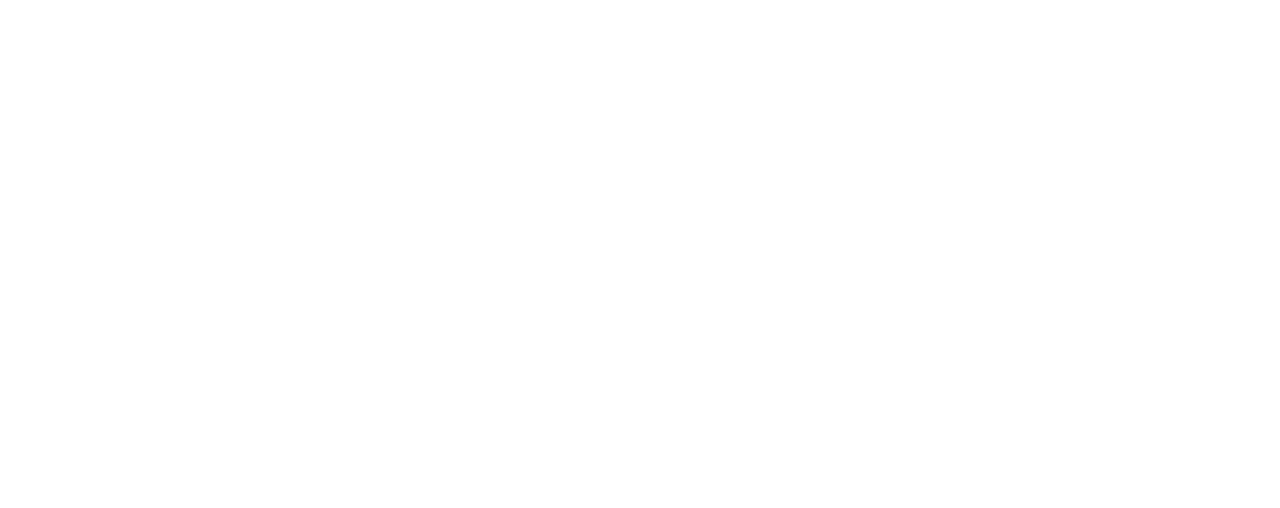
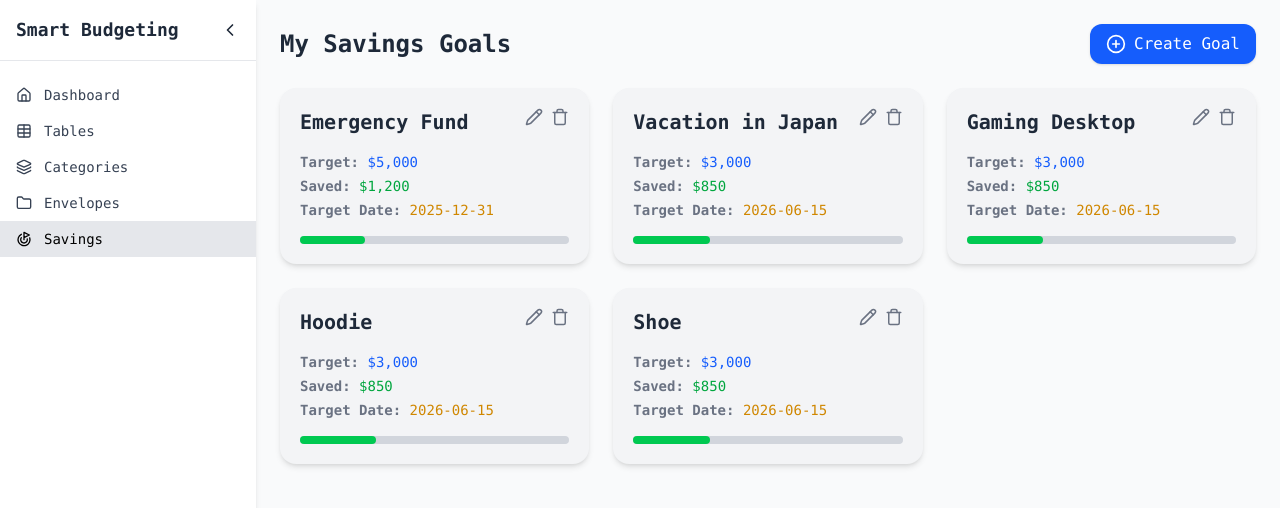
Before and after one commit to Pyaephyo33/sb-front-ui, a React (Vite) app: page /savings-goals in a window 1280 px wide. Before the commit this address had no page. Shown: the top 508 px of the page. Built offline with nearby package versions, Linux system fonts and the light colour scheme.

Commit message:
updated the envelope design & created list of savings goals design

```diff
--- a/src/App.jsx
+++ b/src/App.jsx
@@ -11,7 +11,8 @@ import TableEnvelope from './pages/envelopes/TableEnvelope'
 import CreateEnvelope from './pages/envelopes/CreateEnvelope'
 import EditEnvelope from './pages/envelopes/EditEnvelope'
 
-
+import ListSavingsGoals from './pages/savingsGoals/ListSavingsGoals'
+import CreateSavingsGoals from './pages/savingsGoals/CreateSavingsGoals'
 
 
 // client
@@ -35,7 +36,9 @@ const App = () => {
         <Route path="/envelopes/create" element={<CreateEnvelope />} />
         <Route path="/envelopes/edit/:id" element={<EditEnvelope />} />
 
-
+        {/* Savings Goals */}
+        <Route path='/savings-goals' element={<ListSavingsGoals />} />
+        <Route path='/savings-goals/create' element={<CreateSavingsGoals />} />
 
 
         {/* Client side */}
--- a/src/components/Sidebar.jsx
+++ b/src/components/Sidebar.jsx
@@ -7,13 +7,15 @@ import {
   Folder,
   ChevronLeft,
   ChevronRight,
+  Goal,
 } from 'lucide-react';
 
 const menuItems = [
   { name: 'Dashboard', icon: <Home className="w-4 h-4" />, path: '/' },
   { name: 'Tables', icon: <Table className="w-4 h-4" />, path: '/tables' },
   { name: 'Categories', icon: <Layers className="w-4 h-4" />, path: '/categories' },
-  { name: 'Envelopes', icon: <Folder className="w-4 h-4" />, path: '/envelopes' }
+  { name: 'Envelopes', icon: <Folder className="w-4 h-4" />, path: '/envelopes' },
+  { name: 'Savings', icon: <Goal className="w-4 h-4" />, path: '/savings-goals' }
 ];
 
 const Sidebar = () => {
--- a/src/pages/envelopes/TableEnvelope.jsx
+++ b/src/pages/envelopes/TableEnvelope.jsx
@@ -14,6 +14,8 @@ const TableEnvelope = () => {
       <section className="py-4">
         <div className="w-full xl:w-11/12 mb-6 px-4 mx-auto">
           <div className="relative flex flex-col min-w-0 break-words bg-white dark:bg-gray-800 w-full shadow-xl rounded-lg">
+
+            {/* Header */}
             <div className="rounded-t mb-0 px-4 py-3 border-b border-gray-200 dark:border-gray-700">
               <div className="flex flex-wrap items-center justify-between">
                 <h3 className="font-semibold text-base text-gray-800 dark:text-white">Envelope List</h3>
@@ -26,55 +28,49 @@ const TableEnvelope = () => {
               </div>
             </div>
 
-            <div className="block w-full overflow-x-auto">
-              <table className="items-center w-full border-collapse text-sm">
-                <thead>
-                  <tr className="bg-gray-100 dark:bg-gray-700">
-                    <th className="px-6 py-3 text-xs font-semibold text-left text-gray-600 dark:text-gray-300 uppercase border-b border-gray-200 dark:border-gray-600">
-                      Name
-                    </th>
-                    <th className="px-6 py-3 text-xs font-semibold text-left text-gray-600 dark:text-gray-300 uppercase border-b border-gray-200 dark:border-gray-600">
-                      Budgeted Amount
-                    </th>
-                    <th className="px-6 py-3 text-xs font-semibold text-left text-gray-600 dark:text-gray-300 uppercase border-b border-gray-200 dark:border-gray-600">
-                      Cycle Type
-                    </th>
-                    <th className="px-6 py-3 text-xs font-semibold text-left text-gray-600 dark:text-gray-300 uppercase border-b border-gray-200 dark:border-gray-600">
-                      Actions
-                    </th>
-                  </tr>
-                </thead>
-
-                <tbody>
+            {/* Envelope Cards */}
+            <div className="grid grid-cols-1 sm:grid-cols-2 lg:grid-cols-3 gap-6 p-4">
               {sampleData.map((env) => (
-                    <tr key={env.id} className="hover:bg-gray-50 dark:hover:bg-gray-700 transition">
-                      <td className="px-6 py-4 border-b border-gray-200 dark:border-gray-600 text-gray-800 dark:text-white">
+                <div
+                  key={env.id}
+                  className="bg-white dark:bg-gray-900 rounded-2xl p-5 shadow-md hover:shadow-xl hover:-translate-y-1 transform transition-all duration-300"
+                >
+                  <div className="flex justify-between items-start mb-4">
+                    <h2 className="text-lg font-bold text-gray-800 dark:text-gray-100">
                       {env.name}
-                      </td>
-                      <td className="px-6 py-4 border-b border-gray-200 dark:border-gray-600 text-gray-700 dark:text-gray-200">
-                        ${env.budgeted_amount}
-                      </td>
-                      <td className="px-6 py-4 border-b border-gray-200 dark:border-gray-600 text-gray-700 dark:text-gray-200">
-                        {env.cycle_type}
-                      </td>
-                      <td className="px-6 py-4 border-b border-gray-200 dark:border-gray-600">
-                        <div className="flex space-x-3">
+                    </h2>
+                    <div className="flex gap-2">
                       <Link
                         to={`/envelopes/edit/${env.id}`}
-                            className="text-blue-300 hover:text-blue-600 inline-flex items-center"
+                        className="text-blue-500 hover:text-blue-700"
+                        title="Edit"
                       >
-                            <Pencil className='w-4 h-4 mr-1' /> Edit
+                        <Pencil className="w-4 h-4" />
                       </Link>
-                          <button className='text-red-300 hover:text-red-600 inline-flex items-center'>
-                            <Trash2 className='w-4 h-4 mr-1' /> Delete
+                      <button className="text-red-500 hover:text-red-700" title="Delete">
+                        <Trash2 className="w-4 h-4" />
                       </button>
                     </div>
-                      </td>
-                    </tr>
+                  </div>
+
+                  <div className="space-y-1 text-sm">
+                    <p>
+                      <span className="font-semibold text-gray-500 dark:text-gray-400">Budgeted:</span>{' '}
+                      <span className="text-green-600 dark:text-green-400 font-medium">
+                        ${env.budgeted_amount.toLocaleString()}
+                      </span>
+                    </p>
+                    <p>
+                      <span className="font-semibold text-gray-500 dark:text-gray-400">Cycle:</span>{' '}
+                      <span className="text-yellow-600 dark:text-yellow-400 font-medium capitalize">
+                        {env.cycle_type}
+                      </span>
+                    </p>
+                  </div>
+                </div>
               ))}
-                </tbody>
-              </table>
             </div>
+
           </div>
         </div>
       </section>
--- /dev/null
+++ b/src/pages/savingsGoals/CreateSavingsGoals.jsx
@@ -0,0 +1,11 @@
+import React from 'react'
+
+const CreateSavingsGoals = () => {
+  return (
+    <div>
+      Create Savings Goals
+    </div>
+  )
+}
+
+export default CreateSavingsGoals
--- /dev/null
+++ b/src/pages/savingsGoals/ListSavingsGoals.jsx
@@ -0,0 +1,114 @@
+import React from "react";
+import { Link } from "react-router-dom";
+import { Pencil, PlusCircle, Trash } from "lucide-react";
+import Container from "../../components/Container";
+
+const dummyGoals = [
+  {
+    id: 1,
+    title: "Emergency Fund",
+    targetAmount: 5000,
+    currentSaved: 1200,
+    targetDate: "2025-12-31",
+  },
+  {
+    id: 2,
+    title: "Vacation in Japan",
+    targetAmount: 3000,
+    currentSaved: 850,
+    targetDate: "2026-06-15",
+  },
+  {
+    id: 3,
+    title: "Gaming Desktop",
+    targetAmount: 3000,
+    currentSaved: 850,
+    targetDate: "2026-06-15",
+  },
+  {
+    id: 4,
+    title: "Hoodie",
+    targetAmount: 3000,
+    currentSaved: 850,
+    targetDate: "2026-06-15",
+  },
+  {
+    id: 5,
+    title: "Shoe",
+    targetAmount: 3000,
+    currentSaved: 850,
+    targetDate: "2026-06-15",
+  },
+];
+
+const ListSavingsGoals = () => {
+  return (
+    <Container>
+      <div className="flex justify-between items-center mb-6">
+        <h1 className="text-2xl font-bold text-gray-800 dark:text-white">My Savings Goals</h1>
+        <Link
+          to="/savings-goals/create"
+          className="inline-flex items-center gap-2 px-4 py-2 bg-blue-600 text-white rounded-xl shadow hover:bg-blue-700 transition duration-200"
+        >
+          <PlusCircle size={20} /> Create Goal
+        </Link>
+      </div>
+
+      <div className="grid grid-cols-1 sm:grid-cols-2 lg:grid-cols-3 gap-6">
+        {dummyGoals.map((goal) => (
+          <div
+            key={goal.id}
+            className="bg-gray-100 dark:bg-gray-800 rounded-2xl p-5 shadow-md hover:shadow-xl transition-shadow duration-300 hover:-translate-y-1 transform cursor-pointer"
+          >
+            <div className="flex justify-between items-start mb-4">
+              <h2 className="text-xl font-bold text-gray-800 dark:text-gray-200">
+                {goal.title}
+              </h2>
+              <div className="flex gap-2">
+                <button className="text-gray-500 hover:text-blue-600">
+                  <Pencil size={18} />
+                </button>
+                <button className="text-gray-500 hover:text-red-600">
+                  <Trash size={18} />
+                </button>
+              </div>
+            </div>
+
+            <div className="space-y-1 text-sm">
+              <p>
+                <span className="font-semibold text-gray-500 dark:text-gray-400">Target:</span>{" "}
+                <span className="text-blue-600 dark:text-blue-400 font-medium">
+                  ${goal.targetAmount.toLocaleString()}
+                </span>
+              </p>
+              <p>
+                <span className="font-semibold text-gray-500 dark:text-gray-400">Saved:</span>{" "}
+                <span className="text-green-600 dark:text-green-400 font-medium">
+                  ${goal.currentSaved.toLocaleString()}
+                </span>
+              </p>
+              <p>
+                <span className="font-semibold text-gray-500 dark:text-gray-400">Target Date:</span>{" "}
+                <span className="text-yellow-600 dark:text-yellow-400 font-medium">
+                  {goal.targetDate}
+                </span>
+              </p>
+            </div>
+
+
+            <div className="mt-4 h-2 w-full bg-gray-300 dark:bg-gray-700 rounded-full">
+              <div
+                className="h-full bg-green-500 rounded-full transition-all duration-300"
+                style={{
+                  width: `${(goal.currentSaved / goal.targetAmount) * 100}%`,
+                }}
+              ></div>
+            </div>
+          </div>
+        ))}
+      </div>
+    </Container>
+  );
+};
+
+export default ListSavingsGoals;
```
Lines whose indentation alone changed are shown as unchanged.
